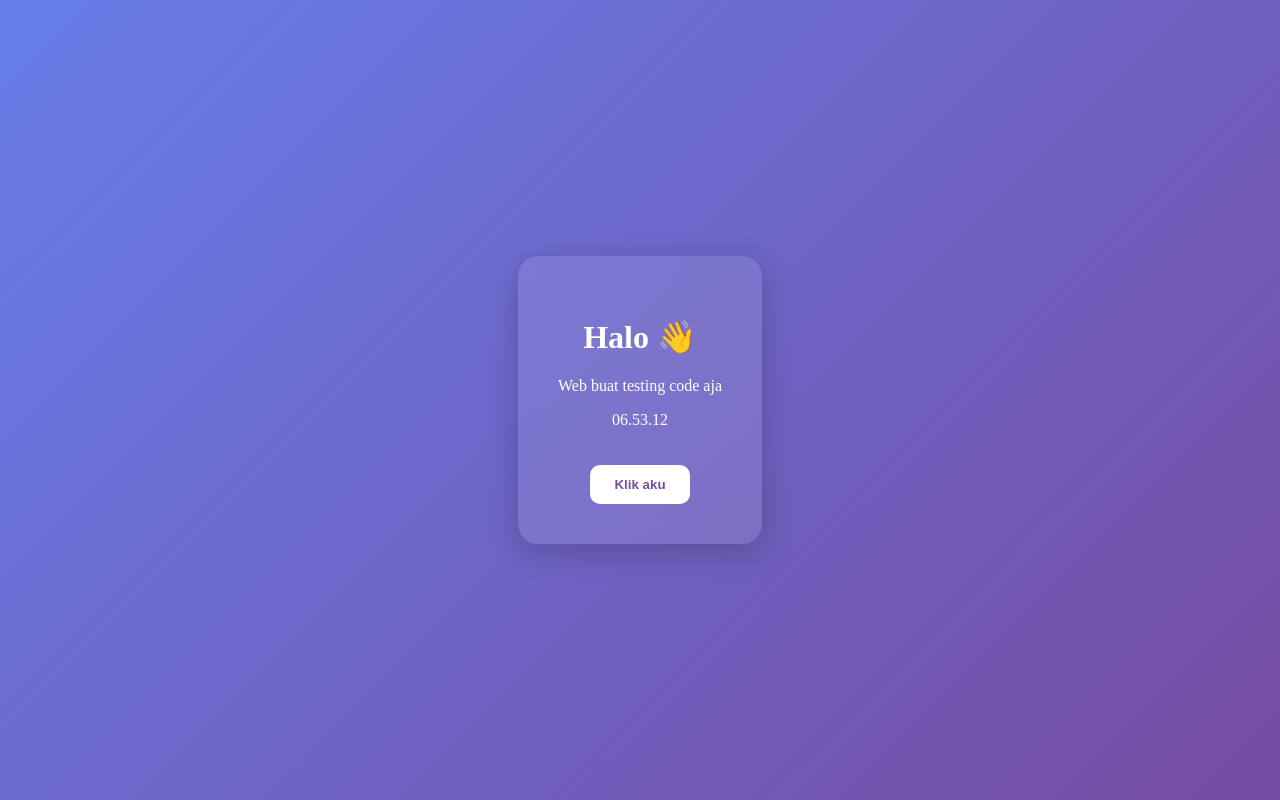
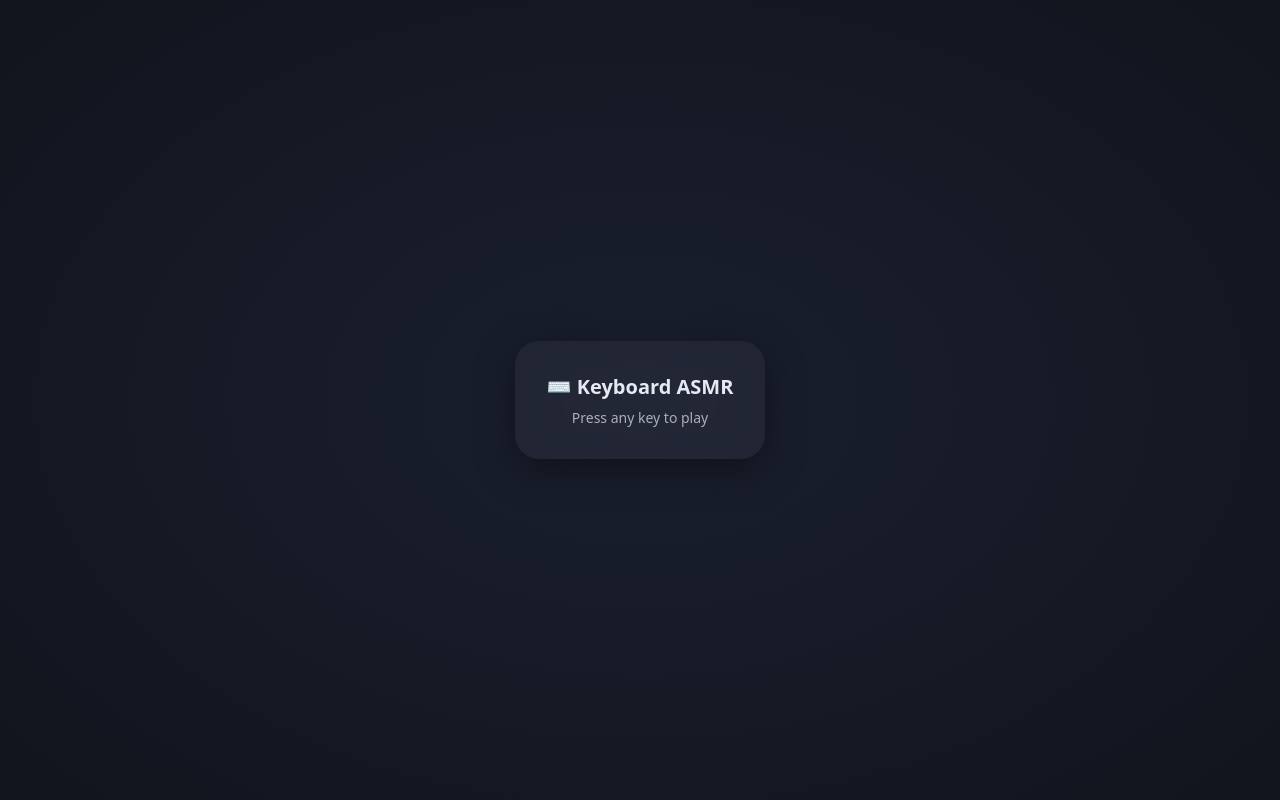
Before and after one commit to ryvard-x/ryvard-lab, a plain HTML site: page index.html in a window 1280 px wide. Drawn offline with Linux system fonts and the light colour scheme.

Commit message:
Update index.html

```diff
--- a/index.html
+++ b/index.html
@@ -1,63 +1,91 @@
 <!DOCTYPE html>
-<html lang="id">
+<html lang="en">
 <head>
 <meta charset="UTF-8">
 <meta name="viewport" content="width=device-width, initial-scale=1.0">
-  <title>Web Testing Ryvard</title>
+<title>Keyboard ASMR</title>
 <style>
+  :root { --bg: #0f1117; --accent: #7c9cff; }
   body {
-      font-family: 'Times New Roman', sans-serif;
-      background: linear-gradient(135deg, #667eea 0%, #764ba2 100%);
-      color: white;
-      display: flex;
-      justify-content: center;
-      align-items: center;
+    margin: 0;
     height: 100vh;
-      margin: 0;
-      text-align: center;
+    display: grid;
+    place-items: center;
+    background: radial-gradient(1200px 800px at 50% 50%, #1a1f2e 0%, var(--bg) 100%);
+    font-family: system-ui, sans-serif;
+    color: #e6e9f2;
+    overflow: hidden;
   }
   .card {
-      background: rgba(255,255,255,0.1);
-      padding: 40px;
-      border-radius: 20px;
-      backdrop-filter: blur(10px);
-      box-shadow: 0 8px 32px rgba(0,0,0,0.2);
+    text-align: center;
+    padding: 32px;
+    border-radius: 24px;
+    background: rgba(255,255,255,0.04);
+    backdrop-filter: blur(12px);
+    box-shadow: 0 10px 40px rgba(0,0,0,0.4);
   }
-    button {
-      background: #fff;
-      color: #764ba2;
-      border: none;
-      padding: 12px 24px;
-      border-radius: 10px;
-      font-weight: bold;
-      cursor: pointer;
-      margin-top: 20px;
-      transition: 0.3s;
+  h1 { margin: 0 0 8px; font-size: 20px; }
+  p { margin: 0; opacity: 0.7; font-size: 14px; }
+  .ripple {
+    position: absolute;
+    width: 20px;
+    height: 20px;
+    border-radius: 50%;
+    background: var(--accent);
+    transform: scale(0);
+    pointer-events: none;
+    animation: pop 600ms ease-out forwards;
   }
-    button:hover {
-      transform: scale(1.05);
+  @keyframes pop {
+    to { transform: scale(18); opacity: 0; }
   }
 </style>
 </head>
 <body>
   <div class="card">
-    <h1>Halo 👋</h1>
-    <p>Web buat testing code aja</p>
-    <p id="jam"></p>
-    <button onclick="sapa()">Klik aku</button>
+    <h1>⌨️ Keyboard ASMR</h1>
+    <p>Press any key to play</p>
   </div>
 
 <script>
-    function sapa() {
-      alert('Makasih udah klik! Kodenya jalan kan? ');
+  // Simple WebAudio click sound
+  const audioCtx = new (window.AudioContext || window.webkitAudioContext)();
+
+  function playClick() {
+    const osc = audioCtx.createOscillator();
+    const gain = audioCtx.createGain();
+    osc.type = 'square';
+    osc.frequency.value = 800 + Math.random() * 400; // randomize pitch
+    gain.gain.setValueAtTime(0.15, audioCtx.resume ? audioCtx.currentTime : 0);
+    gain.gain.exponentialRampToValueAtTime(0.001, audioCtx.currentTime + 0.1);
+    osc.connect(gain).connect(audioCtx.destination);
+    osc.start();
+    osc.stop(audioCtx.currentTime + 0.1);
   }
 
-    function updateJam() {
-      const now = new Date();
-      document.getElementById('jam').innerText = now.toLocaleTimeString('id-ID');
+  function spawnRipple(e) {
+    const r = document.createElement('div');
+    r.className = 'ripple';
+    r.style.left = e.clientX - 10 + 'px';
+    r.style.top = e.clientY - 10 + 'px';
+    document.body.appendChild(r);
+    setTimeout(() => r.remove(), 600);
   }
-    updateJam();
-    setInterval(updateJam, 1000);
+
+  window.addEventListener('keydown', (e) => {
+    if (audioCtx.state === 'suspended') audioCtx.resume(); // needed on first click
+    playClick();
+    // put ripple in center if no mouse pos
+    spawnRipple({clientX: window.innerWidth/2 + (Math.random()-0.5)*200,
+                 clientY: window.innerHeight/2 + (Math.random()-0.5)*200});
+  });
+
+  // also click anywhere for mouse users
+  window.addEventListener('click', (e) => {
+    if (audioCtx.state === 'suspended') audioCtx.resume();
+    playClick();
+    spawnRipple(e);
+  });
 </script>
 </body>
 </html>
```
Lines whose indentation alone changed are shown as unchanged.
